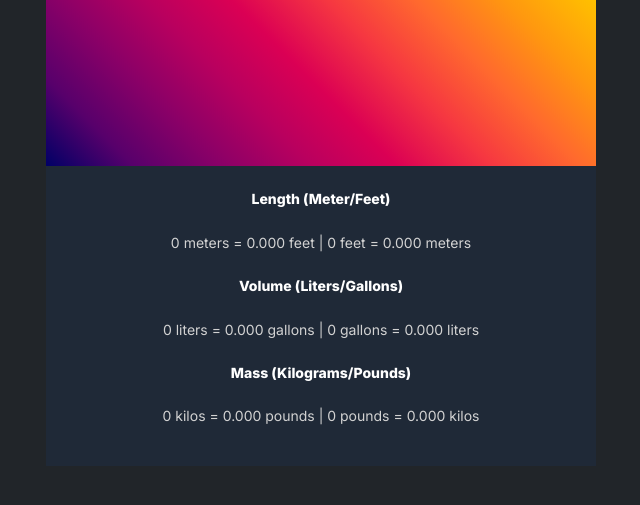
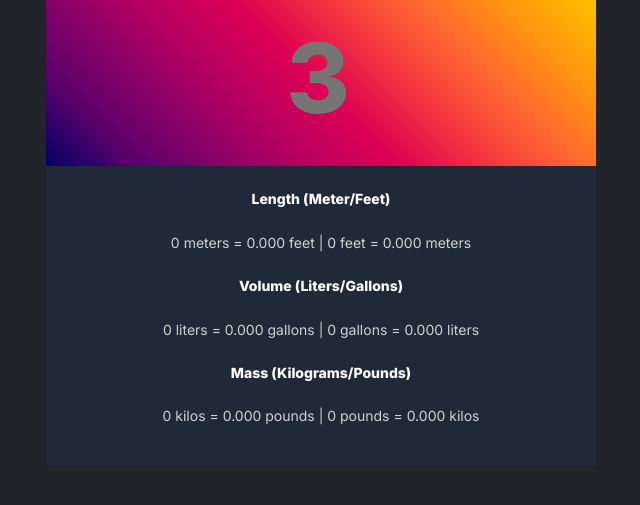
Before and after one commit to mettlenunoo/counter-app, a plain HTML site: page units-converter(solo-project)/index.html in a window 1280 px wide. Shown: the part 209-714 px from the top of the page, without its empty margins (319-959 px from the left). Drawn offline with Linux system fonts and the light colour scheme.

Commit message:
units-convertor-update
units-convertor-update

```diff
--- a/units-converter(solo-project)/index.html
+++ b/units-converter(solo-project)/index.html
@@ -3,6 +3,7 @@
 <head>
     <title>Units Converter</title>
     <link rel="stylesheet" href="index.css">
+    <link rel="shortcut icon" type="image/png" href="codeninja.png">
 </head>
 
 <body class="d-flex align-center">
@@ -10,7 +11,7 @@
         <div class="sectionOne d-flex">
             <div class="mt-50">
                 <h2 class="header-font">Metric/Imperial unit conversion</h2>
-                <input oninput="makeCalculation()" class="unit" type="text" name="" id="value">
+                <input oninput="makeCalculation()" class="unit" type="text" name="" id="value" placeholder="3">
             </div>
 
         </div>
```
Also changed, not shown: units-converter(solo-project)/codeninja.png (added).
